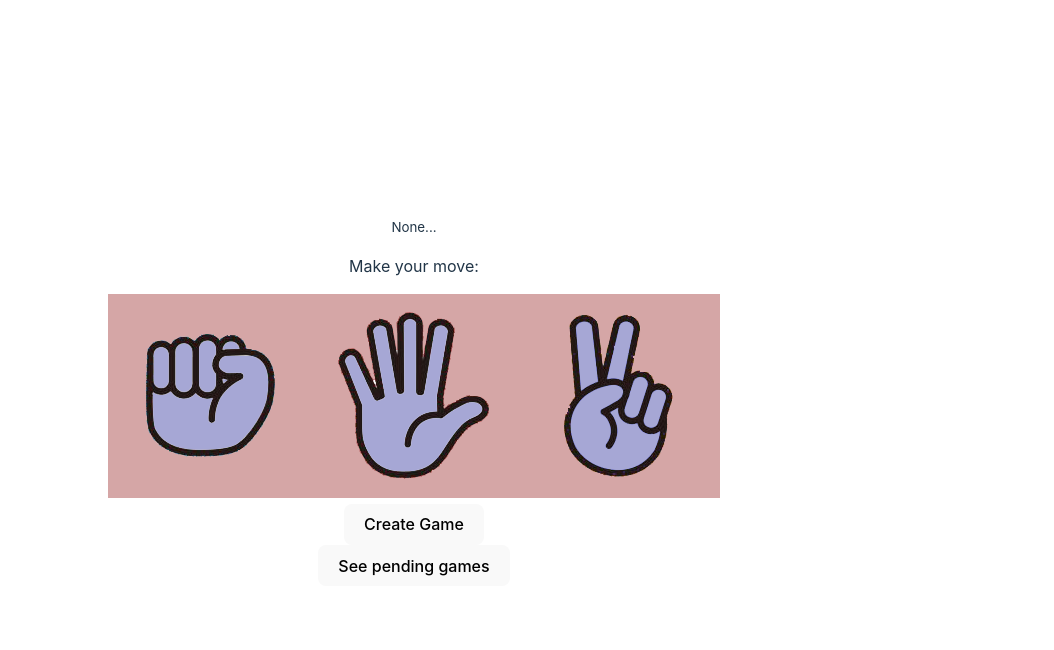
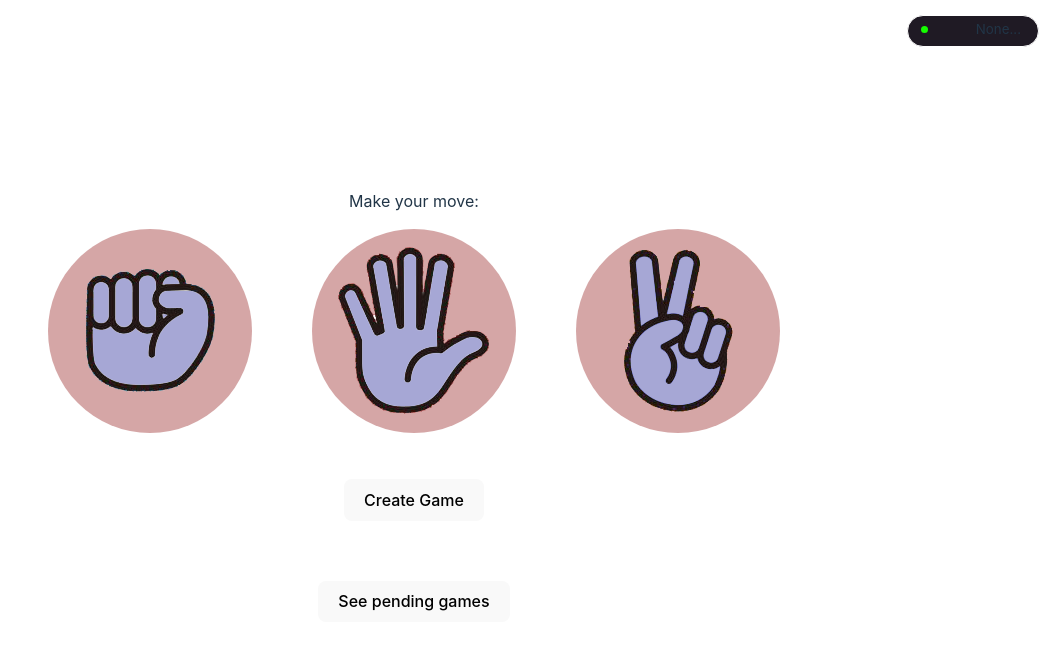
Before and after one commit to ulas96/rock-paper-scissor, a React (Vite) app in the folder client/: page / in a window 1280 px wide. Shown: the top 650 px of the page, without its empty margins (226-1280 px from the left). Built offline with nearby package versions, Linux system fonts and the light colour scheme.

Commit message:
css modifications

```diff
--- a/client/src/App.css
+++ b/client/src/App.css
@@ -12,3 +12,107 @@
 .read-the-docs {
   color: #888;
 }
+
+#account {
+  position: absolute;
+  top: 15px;
+  right: 15px;
+  width: 130px;
+  height: 30px;
+  border: 1px solid white;
+  border-radius: 20px;
+  background-color: #1f1a24;
+}
+
+#rock {
+  border-radius: 50%;
+}
+#rock:hover {
+  box-shadow: 0 0 .2rem #d5a6a6,
+  0 0 .2rem #d5a6a6,
+  0 0 2rem #a7a6d5,
+  0 0 0.8rem #a7a6d5,
+  0 0 2.8rem #a7a6d5,
+  inset 0 0 1.3rem #a7a6d5;
+
+}
+
+#paper {
+  border-radius: 50%;
+  margin-left: 60px;
+}
+
+#paper:hover {
+
+  box-shadow: 0 0 .2rem #d5a6a6,
+  0 0 .2rem #d5a6a6,
+  0 0 2rem #a7a6d5,
+  0 0 0.8rem #a7a6d5,
+  0 0 2.8rem #a7a6d5,
+  inset 0 0 1.3rem #a7a6d5;
+
+}
+#scissor {
+  border-radius: 50%;
+  margin-left: 60px;
+
+}
+
+#scissor:hover{
+  box-shadow: 0 0 .2rem #d5a6a6,
+  0 0 .2rem #d5a6a6,
+  0 0 2rem #a7a6d5,
+  0 0 0.8rem #a7a6d5,
+  0 0 2.8rem #a7a6d5,
+  inset 0 0 1.3rem #a7a6d5;
+}
+
+#scissor active {
+  box-shadow: 0 0 .2rem #d5a6a6,
+  0 0 .2rem #d5a6a6,
+  0 0 2rem #a7a6d5,
+  0 0 0.8rem #a7a6d5,
+  0 0 2.8rem #a7a6d5,
+  inset 0 0 1.3rem #a7a6d5;
+}
+
+#create-button {
+  border-radius: 10px;
+  margin-top: 40px;
+  margin-bottom: 60px;
+}
+
+.pending-games{
+  margin-top: 5px;
+  margin-bottom: 5px;
+}
+
+#green-circle {
+  width: 7px;
+  height: 7px;
+  border-radius: 50%;
+  background-color: #15fc00;
+  }
+
+  #gray-circle {
+    width: 5px;
+    height: 5px;
+    border-radius: 50%;
+    background-color: gray;
+    }
+
+  #status-check {
+    position: absolute;
+    top: 10px;
+    bottom: 10px;
+    right: 110px;
+  }
+
+  #account-address{
+    position: absolute;
+    right: 17px;
+  }
+
+  #move-selection{
+    top: 10px;
+  }
```
